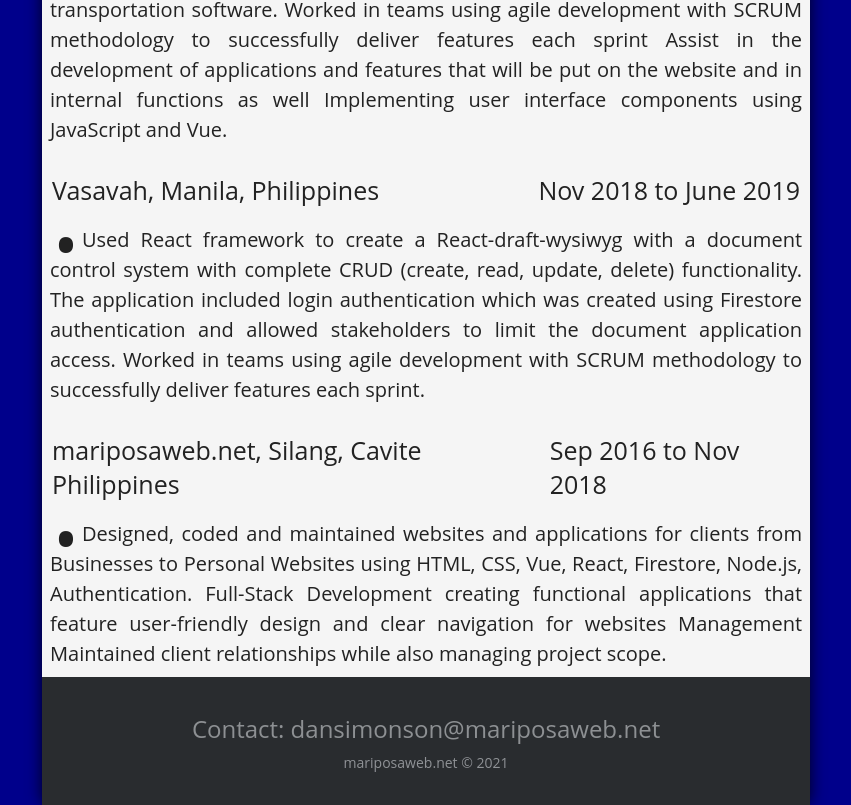
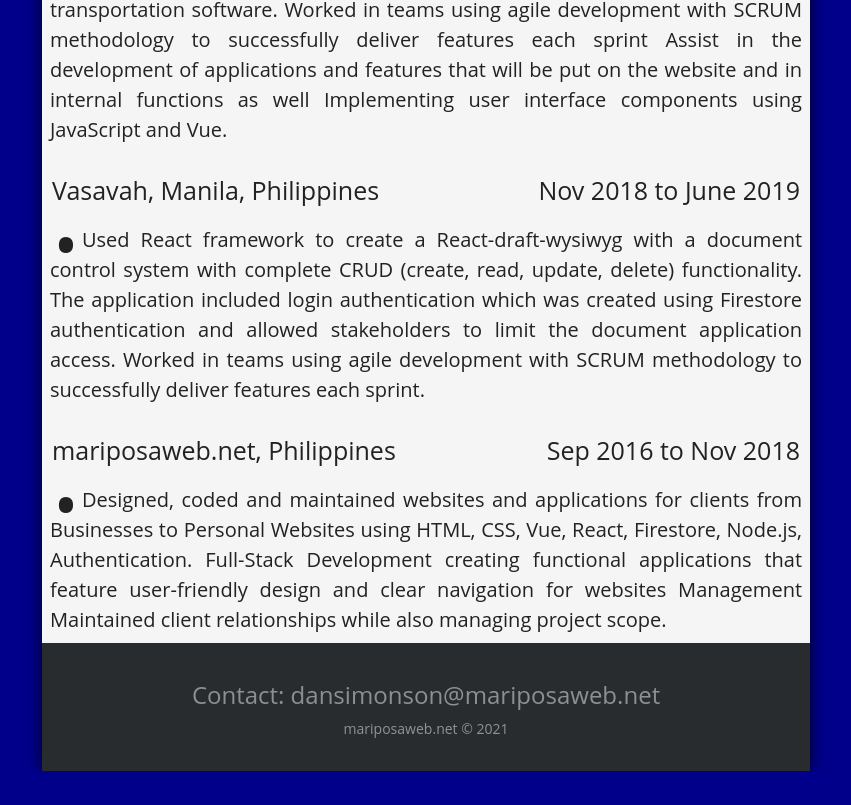
Before and after one commit to DanSimonson/mariposa-app, a React (Create React App) app in the folder frontend/: page /resume in a window 1280 px wide. Shown: the part 2242-3047 px from the top of the page, without its empty margins (214-1065 px from the left). After the commit the page ends 3013 px from the top, so only its background shows below. Built offline with nearby package versions, Linux system fonts and the light colour scheme.

Commit message:
changed location

```diff
--- a/frontend/src/Views/Resume/Resume.js
+++ b/frontend/src/Views/Resume/Resume.js
@@ -161,7 +161,7 @@ function Resume() {
             </li>
           </ul>
           <div className="work-title">
-            <p>mariposaweb.net, Silang, Cavite Philippines</p>
+            <p>mariposaweb.net, Philippines</p>
             <p>Sep 2016 to Nov 2018</p>
           </div>
           <ul>
```
